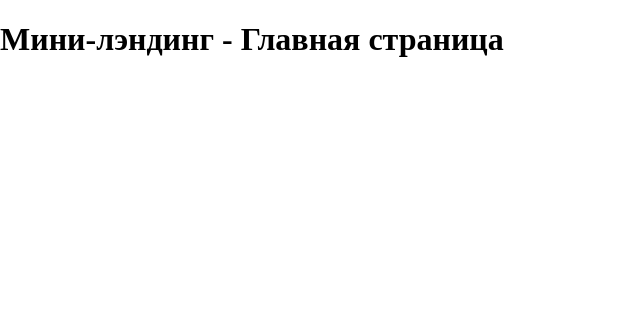
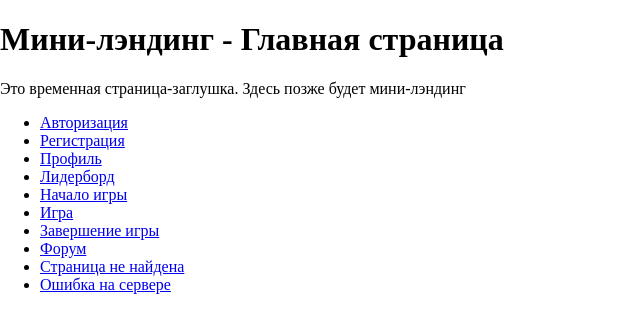
Before and after one commit to romatou/Praga, a React (Vite) app in the folder packages/client/: page / in a window 1280 px wide. Shown: the top 332 px of the page, without its empty margins (0-640 px from the left). Built offline with nearby package versions, Linux system fonts and the light colour scheme.

Commit message:
Добавлены ссылки на страницы приложения на главную

```diff
--- a/packages/client/src/pages/intro/Intro.tsx
+++ b/packages/client/src/pages/intro/Intro.tsx
@@ -1,8 +1,42 @@
+import { Link } from 'react-router-dom'
 
 export default function Intro() {
   return (
-    <>
+    <div>
       <h1>Мини-лэндинг - Главная страница</h1>
-    </>
+      <p>Это временная страница-заглушка. Здесь позже будет мини-лэндинг</p>
+      <ul>
+        <li>
+          <Link to="/auth">Авторизация</Link>
+        </li>
+        <li>
+          <Link to="/register">Регистрация</Link>
+        </li>
+        <li>
+          <Link to="/profile">Профиль</Link>
+        </li>
+        <li>
+          <Link to="/ranking">Лидерборд</Link>
+        </li>
+        <li>
+          <Link to="/game/start">Начало игры</Link>
+        </li>
+        <li>
+          <Link to="/game/play">Игра</Link>
+        </li>
+        <li>
+          <Link to="/game/result">Завершение игры</Link>
+        </li>
+        <li>
+          <Link to="/forum">Форум</Link>
+        </li>
+        <li>
+          <Link to="/404">Страница не найдена</Link>
+        </li>
+        <li>
+          <Link to="/500">Ошибка на сервере</Link>
+        </li>
+      </ul>
+    </div>
   )
 }
```
